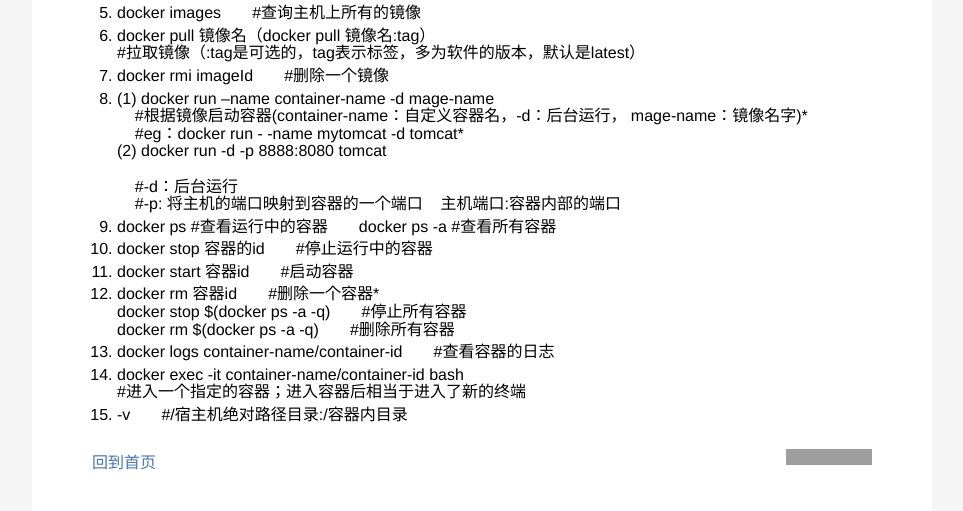
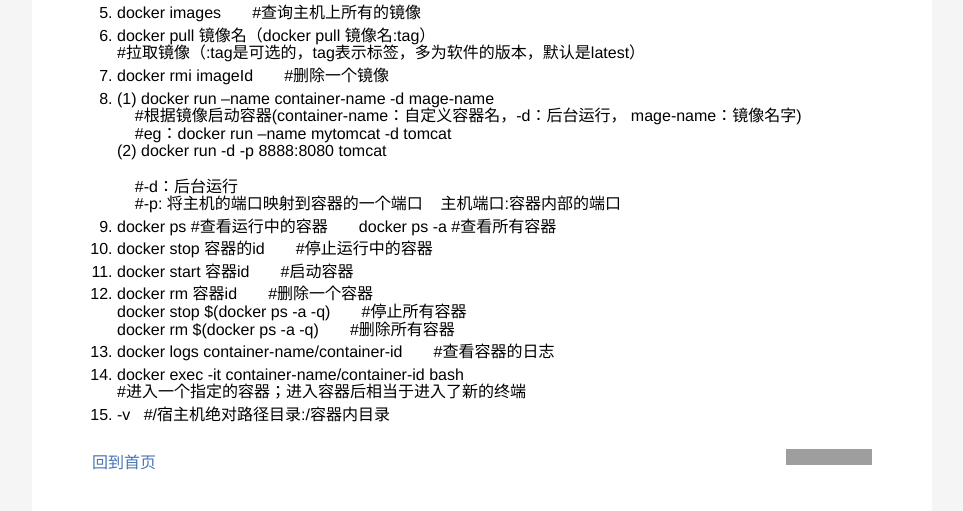
Before and after one commit to sunzhensky/sunzhensky.github.io, a Jekyll site: the page built from _posts/2019-12-09-docker.md, in a window 1280 px wide and 900 px high, scrolled down 1841 px. Shown: the part 153-664 px from the top of the window, without its empty margins (158-1121 px from the left). Built offline with Jekyll 4.4.1, drawn with Linux system fonts in a browser that asks for light colours; part of the change alters nothing that is shown; grey boxes are pictures that could not be loaded.

```diff
--- a/_posts/2019-12-09-docker.md
+++ b/_posts/2019-12-09-docker.md
@@ -65,19 +65,20 @@ systemctl stop docker
 6.  docker pull 镜像名（docker pull 镜像名:tag）<br>
     #拉取镜像（:tag是可选的，tag表示标签，多为软件的版本，默认是latest）<br>
 7.  docker rmi imageId &nbsp;&nbsp;&nbsp;&nbsp;&nbsp; #删除一个镜像<br>
-8.  (1) docker run --name container-name -d mage-name<br>
-    &nbsp;&nbsp;&nbsp;&nbsp;#根据镜像启动容器(container-name：自定义容器名，-d：后台运行， mage-name：镜像名字)* <br>
-    &nbsp;&nbsp;&nbsp;&nbsp;#eg：docker run -&nbsp;-name mytomcat -d tomcat* <br>
-    (2) docker run -d -p 8888:8080 tomcat <br>
+8.
+    (1) docker run --name container-name -d mage-name<br>
+    &nbsp;&nbsp;&nbsp;&nbsp;#根据镜像启动容器(container-name：自定义容器名，-d：后台运行， mage-name：镜像名字)<br>
+    &nbsp;&nbsp;&nbsp;&nbsp;#eg：docker run --name mytomcat -d tomcat<br>
+    (2) docker run -d -p 8888:8080 tomcat<br>
     &nbsp;&nbsp;&nbsp;&nbsp;#-d：后台运行<br>
     &nbsp;&nbsp;&nbsp;&nbsp;#-p: 将主机的端口映射到容器的一个端口 &nbsp;&nbsp; 主机端口:容器内部的端口<br>
 9.  docker ps #查看运行中的容器 &nbsp;&nbsp;&nbsp;&nbsp;&nbsp; docker ps -a #查看所有容器<br>
 10. docker stop 容器的id &nbsp;&nbsp;&nbsp;&nbsp;&nbsp; #停止运行中的容器<br>
 11. docker start 容器id &nbsp;&nbsp;&nbsp;&nbsp;&nbsp; #启动容器<br>
-12. docker rm 容器id &nbsp;&nbsp;&nbsp;&nbsp;&nbsp; #删除一个容器*<br>
+12. docker rm 容器id &nbsp;&nbsp;&nbsp;&nbsp;&nbsp; #删除一个容器<br>
     docker stop $(docker ps -a -q) &nbsp;&nbsp;&nbsp;&nbsp;&nbsp; #停止所有容器<br>
     docker rm $(docker ps -a -q) &nbsp;&nbsp;&nbsp;&nbsp;&nbsp; #删除所有容器<br>
 13. docker logs container-name/container-id &nbsp;&nbsp;&nbsp;&nbsp;&nbsp; #查看容器的日志<br>
 14. docker exec -it container-name/container-id bash<br>
     #进入一个指定的容器；进入容器后相当于进入了新的终端<br>
-15. -v &nbsp;&nbsp;&nbsp;&nbsp;&nbsp; #/宿主机绝对路径目录:/容器内目录<br>
+15. -v &nbsp; #/宿主机绝对路径目录:/容器内目录<br>
```
